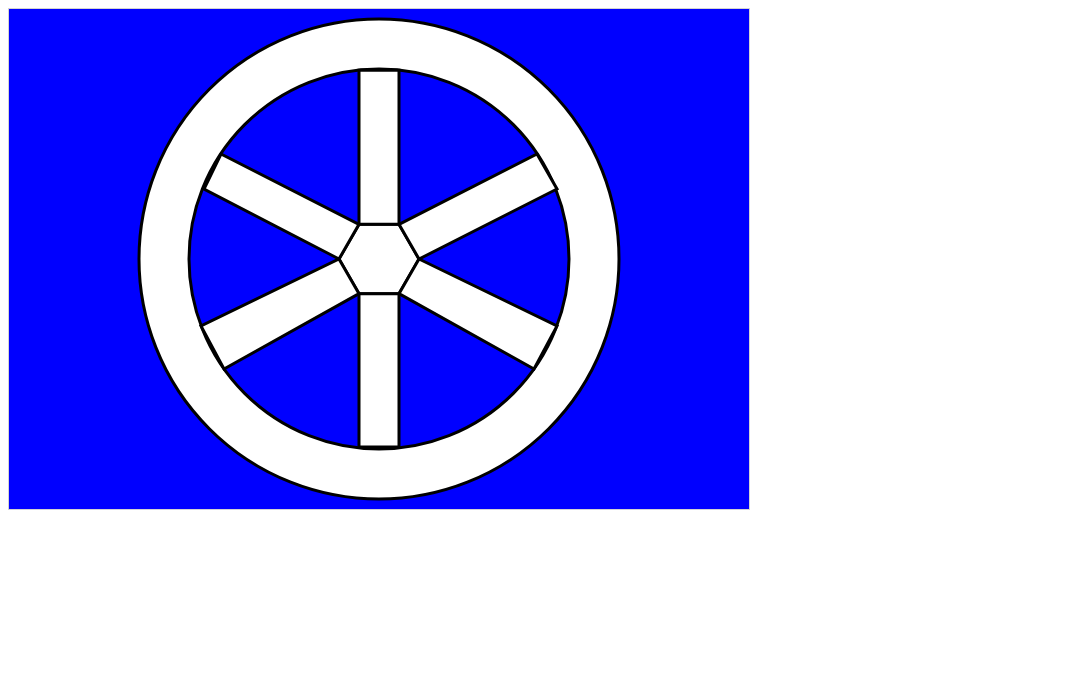
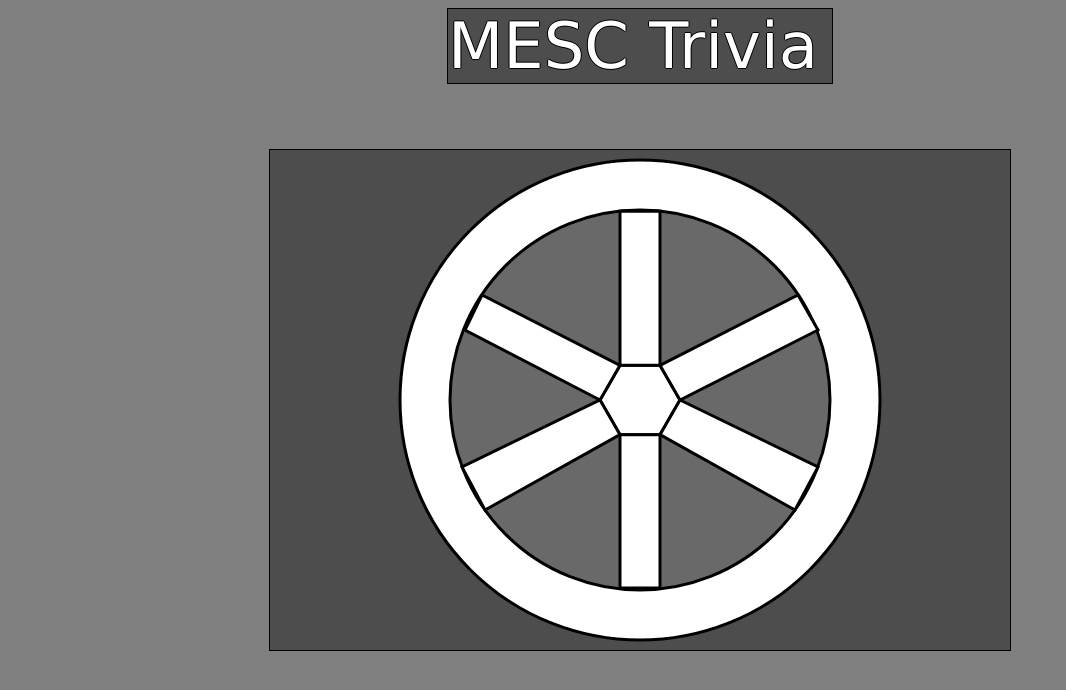
Before and after one commit to enriquebarba97/trivia-webapp, a plain HTML site: page TrivialBoard.html in a window 1280 px wide. Shown: the whole page, without its empty margins (0-1066 px from the left). Drawn offline with Linux system fonts and the light colour scheme.

Commit message:
a little front-end and structure

```diff
--- /dev/null
+++ b/TrivialBoard.css
@@ -0,0 +1,34 @@
+header
+{
+    font-size:          5vw;
+    font-family:        "Verdana";
+    text-shadow:        -1px 0 black, 0 1px black, 1px 0 black, 0 -1px black;
+    color:              white;
+    background-color:   #4d4d4d;
+    border-width:       1px;
+    border-style:       solid;
+    border-color:       black;
+    margin-left:        auto;
+    margin-right:       auto;
+    width:              6em;
+}
+
+canvas
+{
+    padding:        0;
+    margin:         auto;
+    display:        block;
+    position:       absolute;
+    top:            0;
+    bottom:         0;
+    left:           0;
+    right:          0;
+    border-width:   1px;
+    border-style:   solid;
+    border-color:   black;
+}
+
+body
+{
+    background-color: Gray;
+}
--- a/TrivialBoard.html
+++ b/TrivialBoard.html
@@ -1,9 +1,21 @@
 <!DOCTYPE html>
 <html>
+<head>
+
+<title>MESC Trivia</title>
+
+<link rel="icon" href="icon.jpg">
+
+<link rel = "stylesheet"
+    type = "text/css"
+    href = "TrivialBoard.css" />
+
+</head>
 <body>
 
-<canvas id="myCanvas" width="740" height="500"
-style="border:1px solid #d3d3d3;">
+<header>MESC Trivia</header>
+
+<canvas id="myCanvas" width="740" height="500">
 Your browser does not support the canvas element.
 </canvas>
 
@@ -11,7 +23,7 @@ Your browser does not support the canvas element.
 var canvas = document.getElementById("myCanvas");
 var ctx = canvas.getContext("2d");
 
-ctx.fillStyle = "blue";
+ctx.fillStyle = "#4d4d4d";
 ctx.fillRect(0, 0, canvas.width, canvas.height);
 
 drawCircle1();
@@ -39,7 +51,7 @@ ctx.stroke();
 function drawCircle2() {
 ctx.beginPath();
 ctx.arc(370,250,190,0,2*Math.PI);
-ctx.fillStyle = "blue";
+ctx.fillStyle = "DimGray";
 ctx.fill();
 ctx.strokeStyle = "black";
 ctx.lineWidth = 3;
```
Also changed, not shown: icon.JPG (added).
